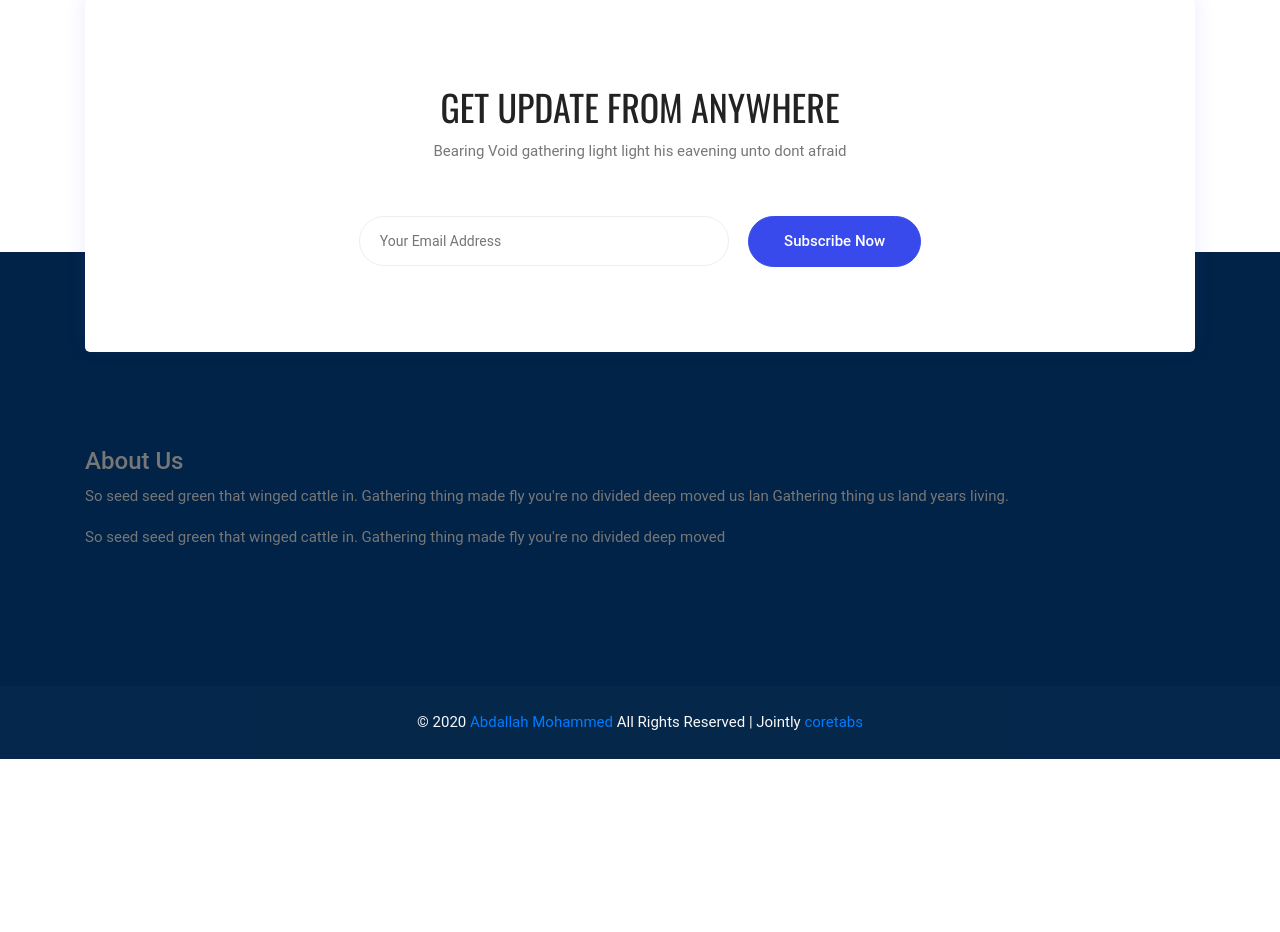
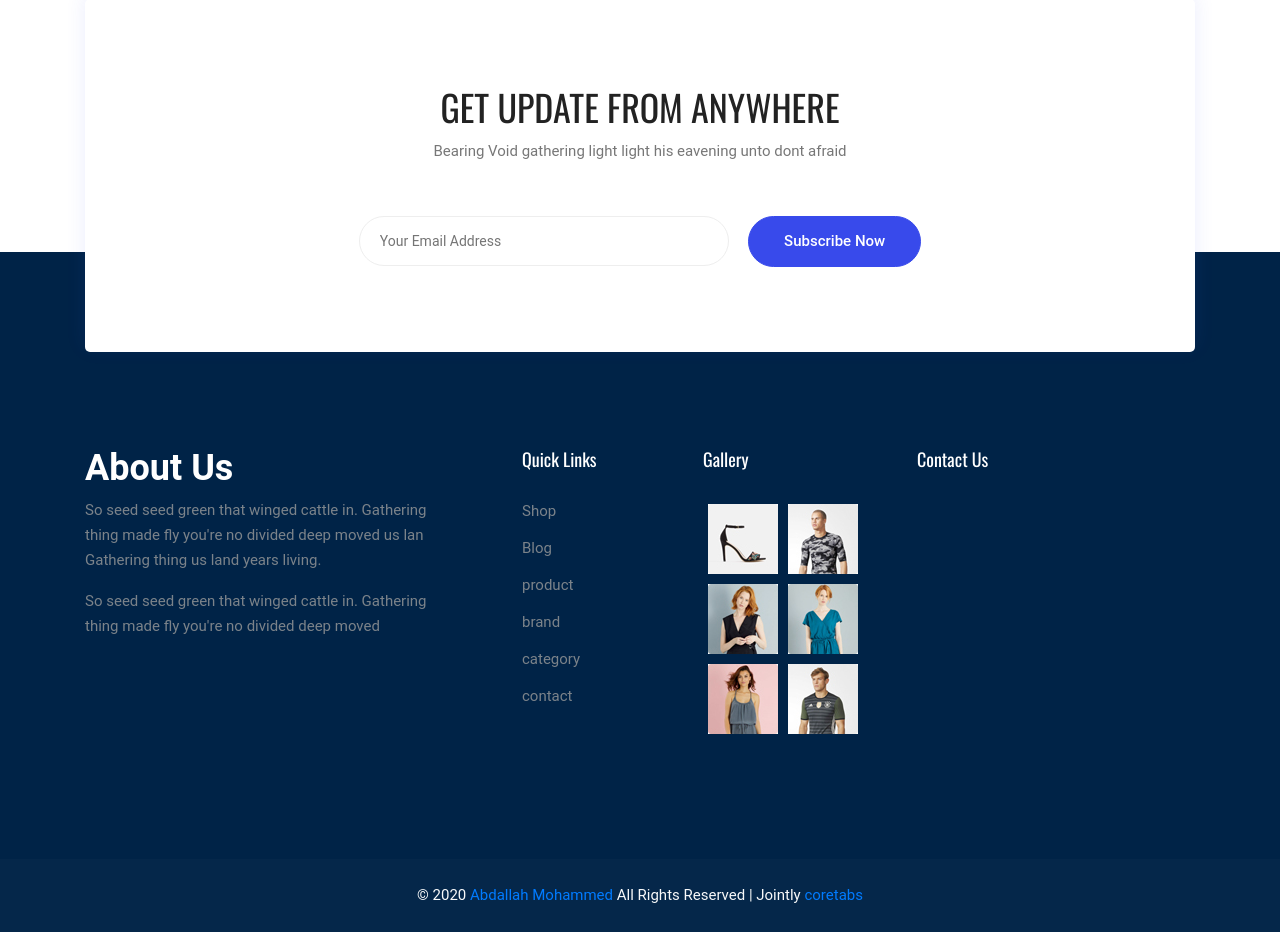
Before and after one commit to Abdallah-MIRI/car-shop, a PHP site: page / in a window 1280 px wide. Shown: the part 4392-5324 px from the top of the page. Before the commit the page ends 5151 px from the top, so only its background shows below. Run offline with PHP 8.4, Linux system fonts and the light colour scheme; some libraries are stand-ins or nearby versions.

Commit message:
some changes

```diff
--- a/assets/css/main.css
+++ b/assets/css/main.css
@@ -624,6 +624,63 @@ margin-bottom: 60px;
   background-color: #002347;
 }
 
+/* About Us */
+.about-some h4 {
+  color: #fff;
+  font: normal normal 600 36px / 1.2 "Roboto",sans-serif;
+}
+
+.about-some p {
+  color: #7b838a;
+}
+
+/* Quick Links */
+.quick-links ul li {
+  margin-bottom: 12px;
+}
+
+.quick-links ul li a {
+  color: #7b838a;
+}
+
+.quick-links ul li a:hover {
+  color: #384aeb;
+}
+
+.footer .footer-title {
+  font-size: 18px;
+  line-height: 24px;
+  font-weight: 500;
+  font-family: "Oswald",sans-serif;
+  text-transform: capitalize;
+  color: #fff;
+  margin-bottom: 28px;
+}
+
+.footer .footer-head .content-gallery {
+  margin: 5px;
+}
+
+.footer .footer-head .content-gallery .img-gallery {
+  width: 70px;
+}
+
+.footer .footer-head .content-gallery .link-gallery {
+  content: '';
+  left: 0;
+  bottom: 0;
+  width: 50%;
+  height: 100%;
+  background-color: #384aeb;
+  transition: all .5s ease;
+  opacity: 0;
+}
+
+.footer .footer-head .content-gallery:hover .link-gallery {
+  opacity: 1;
+  width: 100%;
+}
+
 .footer .footer-buttom {
   background-color: #002347fa;
 }
--- a/index.html
+++ b/index.html
@@ -609,11 +609,78 @@
       <!-- Head -->
       <div class="footer-head">
         <div class="container">
-          <!-- Some About us -->
-          <div class="about-some">
-            <h4>About Us</h4>
-            <p>So seed seed green that winged cattle in. Gathering thing made fly you're no divided deep moved us lan Gathering thing us land years living.</p>
-            <p>So seed seed green that winged cattle in. Gathering thing made fly you're no divided deep moved</p>
+          <div class="row">
+            <!-- Some About us -->
+            <div class="col-xl-4">
+              <div class="about-some">
+                <h4>About Us</h4>
+                <p>So seed seed green that winged cattle in. Gathering thing made fly you're no divided deep moved us lan Gathering thing us land years living.</p>
+                <p>So seed seed green that winged cattle in. Gathering thing made fly you're no divided deep moved</p>
+              </div>
+            </div>
+            <!-- Quick Links -->
+            <div class="col-xl-2 ml-5 pl-4">
+              <div class="quick-links">
+                <h4 class="footer-title">Quick Links</h4>
+                <ul class="list-unstyled">
+                  <li class="d-block"><a href="" class="text-decoration-none">Shop</a></li>
+                  <li class="d-block"><a href="" class="text-decoration-none">Blog</a></li>
+                  <li class="d-block"><a href="" class="text-decoration-none">product</a></li>
+                  <li class="d-block"><a href="" class="text-decoration-none">brand</a></li>
+                  <li class="d-block"><a href="" class="text-decoration-none">category</a></li>
+                  <li class="d-block"><a href="" class="text-decoration-none">contact</a></li>
+                </ul>
+              </div>
+            </div>
+            <!-- Gallery -->
+            <div class="col-xl-2">
+              <div class="gallery">
+                <h4 class="footer-title">Gallery</h4>
+                <div class="d-flex flex-wrap">
+                  <!-- Content Gallery -->
+                  <div class="content-gallery position-relative">
+                    <img src="assets/images/gallery/r1.jpg" alt="Image Gallery" class="img-gallery">
+                    <span class="link-gallery d-flex justify-content-center align-items-center position-absolute"> <a href="" class="text-light">One</a> </span>
+                  </div>
+
+                  <!-- Content Gallery -->
+                  <div class="content-gallery position-relative">
+                    <img src="assets/images/gallery/r2.jpg" alt="Image Gallery" class="img-gallery">
+                    <span class="link-gallery d-flex justify-content-center align-items-center position-absolute"> <a href="" class="text-light">One</a> </span>
+                  </div>
+
+                  <!-- Content Gallery -->
+                  <div class="content-gallery position-relative">
+                    <img src="assets/images/gallery/r3.jpg" alt="Image Gallery" class="img-gallery">
+                    <span class="link-gallery d-flex justify-content-center align-items-center position-absolute"> <a href="" class="text-light">One</a> </span>
+                  </div>
+
+                  <!-- Content Gallery -->
+                  <div class="content-gallery position-relative">
+                    <img src="assets/images/gallery/r5.jpg" alt="Image Gallery" class="img-gallery">
+                    <span class="link-gallery d-flex justify-content-center align-items-center position-absolute"> <a href="" class="text-light">One</a> </span>
+                  </div>
+
+                  <!-- Content Gallery -->
+                  <div class="content-gallery position-relative">
+                    <img src="assets/images/gallery/r8.jpg" alt="Image Gallery" class="img-gallery">
+                    <span class="link-gallery d-flex justify-content-center align-items-center position-absolute"> <a href="" class="text-light">One</a> </span>
+                  </div>
+
+                  <!-- Content Gallery -->
+                  <div class="content-gallery position-relative">
+                    <img src="assets/images/gallery/r7.jpg" alt="Image Gallery" class="img-gallery">
+                    <span class="link-gallery d-flex justify-content-center align-items-center position-absolute"> <a href="" class="text-light">One</a> </span>
+                  </div>
+                </div>
+              </div>
+            </div>
+            <!-- Contact Us -->
+            <div class="col-xl-3 ml-4">
+              <div class="contact-us">
+                <h4 class="footer-title">Contact Us</h4>
+              </div>
+            </div>
           </div>
         </div>
       </div>
```
Also changed, not shown: assets/images/gallery/r1.jpg (added), assets/images/gallery/r2.jpg (added), assets/images/gallery/r3.jpg (added), assets/images/gallery/r5.jpg (added), assets/images/gallery/r7.jpg (added), assets/images/gallery/r8.jpg (added).
